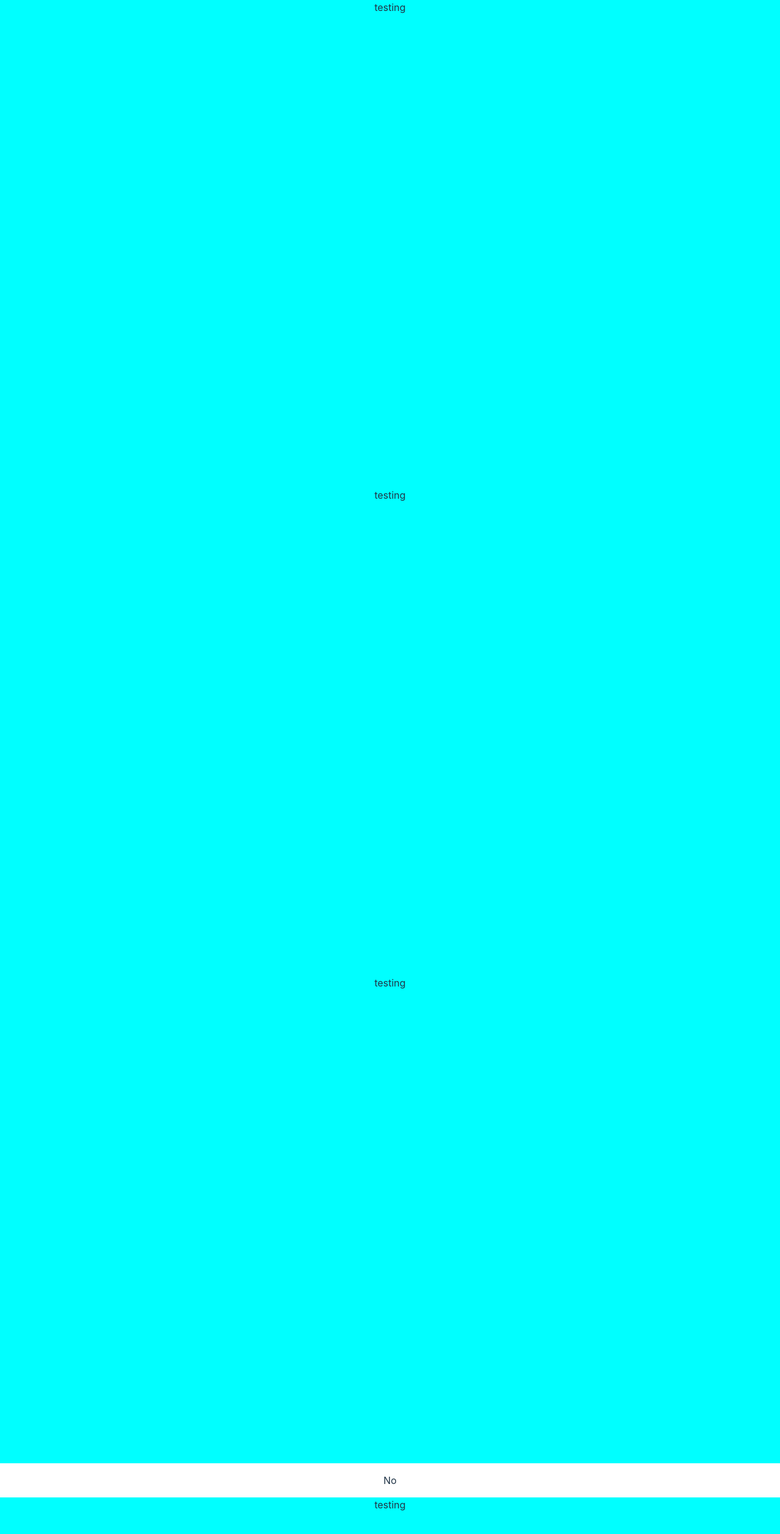
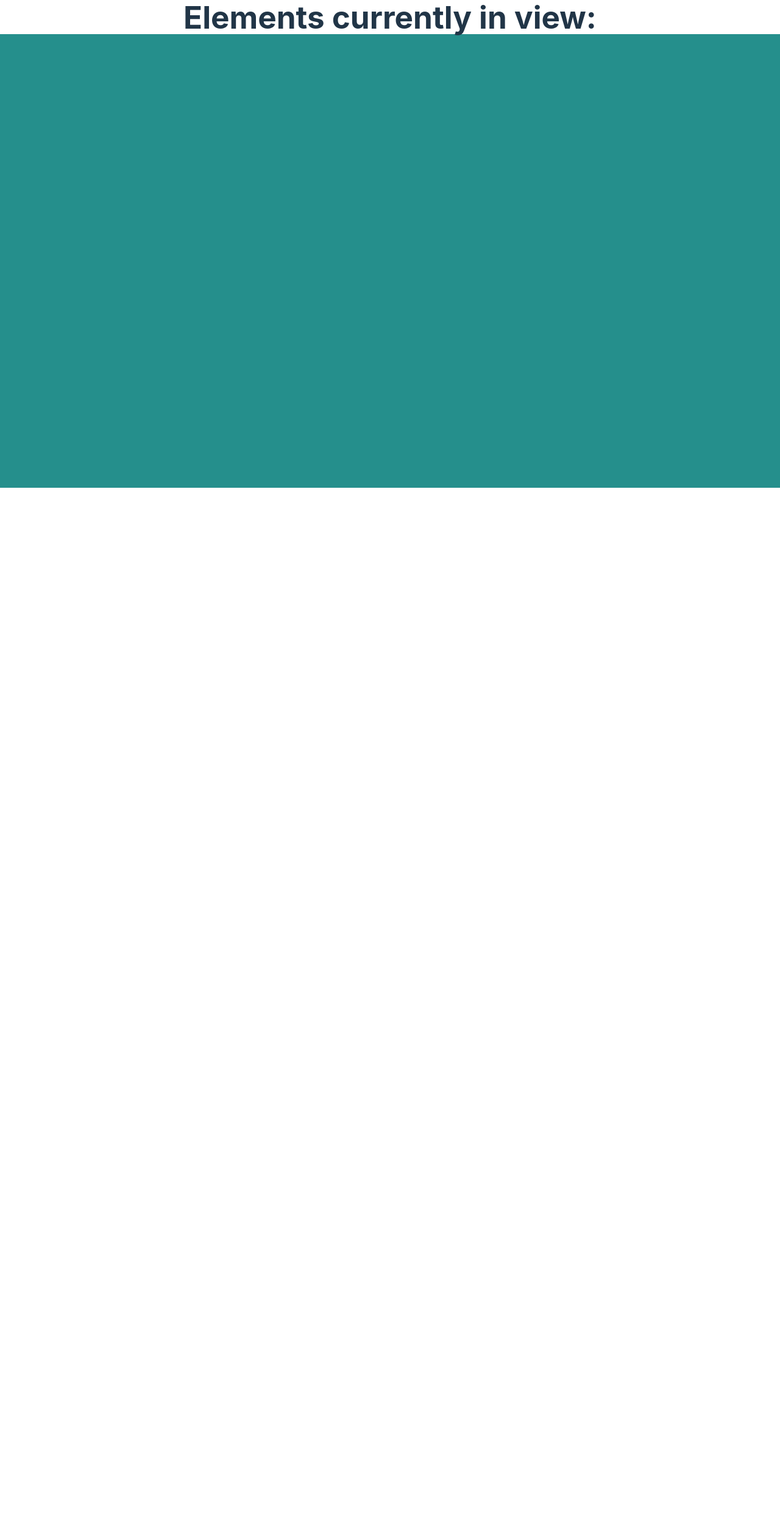
Before and after one commit to ForeSee-HK/foresee-revamp, a React (Vite) app: page / in a window 1280 px wide. Shown: the top 2516 px of the page at 61% size. After the commit the page ends 800 px from the top, so only its background shows below. Built offline with nearby package versions, Linux system fonts and the light colour scheme.

Commit message:
add scroll visible component track

```diff
--- a/src/App.jsx
+++ b/src/App.jsx
@@ -1,37 +1,19 @@
-import React, { Suspense, lazy, useRef, useEffect, useState } from 'react'
+import React, { Suspense, lazy } from 'react'
 import LoadingScreen from './components/LoadingScreen.jsx'
 import './App.css'
-import useElementOnScreen from './components/hooks/useElementOnScreen'
 
-const Home = lazy(() => {
+const Layout = lazy(() => {
   return new Promise (resolve => {
-    setTimeout(() => resolve(import("./components/Home.jsx")), 3000)
+    setTimeout(() => resolve(import("./Layout.jsx")), 3000)
   })
 })
 
+// This App.jsx is only for 1) suspensing the Layout 2) show loading
 const App = () => {
-  const OnChildMount = (componentName) => {
-    console.log(componentName)
-  }
-
-  const [containerRef, isVisible] = useElementOnScreen({
-    root: null,
-    rootMargin: "0px",
-    threshold: 1.0
-  })
-
   return (
     <>
       <Suspense fallback={ <LoadingScreen /> }>
-        <Home onMount={OnChildMount} />
-        <Home onMount={OnChildMount} />
-        <Home onMount={OnChildMount} />
-        <div ref={containerRef}>
-          <p>{isVisible ? "Yes" : "No"}</p>
-        </div>
-        <Home onMount={OnChildMount} />
-        <Home onMount={OnChildMount} />
-        <Home onMount={OnChildMount} />
+        <Layout />
       </Suspense>
     </>
   )
--- /dev/null
+++ b/src/Layout.jsx
@@ -0,0 +1,39 @@
+import React, { useRef } from 'react'
+import useInView from './components/hooks/useInView'
+
+import Example from './components/Example'
+
+const Layout = () => {
+
+    // Example Refs
+    // const exampleRef0 = useRef(null)
+    // const exampleRef1 = useRef(null)
+    // const exampleRef2 = useRef(null)
+    // const exampleRef3 = useRef(null)
+    // const exampleRef4 = useRef(null)
+    // const observedElements = useInView([exampleRef0, exampleRef1, exampleRef2, exampleRef3, exampleRef4])
+
+    const observedElements = useInView([])
+
+    return (
+      <div>
+        <h1 style={{ position: 'sticky', top: 0, background: '#fff', margin: 0, widith: "100%" }}>
+            Elements currently in view:
+            {Object.keys(observedElements).map((key) => {
+              return <span key={key}>{observedElements[key].isInView ? key : ''}</span>;
+            })}
+        </h1>
+
+        {/* Page Content Below */}
+
+        {/* Examples below, uncomment to view the demo */}
+        {/* <Example ref={exampleRef0} id="0" />
+        <Example ref={exampleRef1} id="1" />
+        <Example ref={exampleRef2} id="2" />
+        <Example ref={exampleRef3} id="3" />
+        <Example ref={exampleRef4} id="4" /> */}
+      </div>
+    )
+  }
+
+  export default Layout
--- /dev/null
+++ b/src/components/Example.jsx
@@ -0,0 +1,13 @@
+import { forwardRef } from "react"
+import styles from './Example.module.css'
+
+const Example = forwardRef(function Example(props, ref) {
+  return (
+    <>
+      <div className={styles.example} ref={ref} nav-show={props.id}>
+        example {props.id}
+      </div>
+    </>
+  )
+})
+export default Example
--- /dev/null
+++ b/src/components/Example.module.css
@@ -0,0 +1,6 @@
+.example {
+  height: 500px;
+  width: 100%;
+  background-color: aqua;
+  border:1px solid black;
+}
--- a/src/components/Home.jsx
+++ /dev/null
@@ -1,17 +0,0 @@
-import { useEffect } from 'react'
-import styles from './Home.module.css'
-
-const Home = props => {
-  useEffect(() => {
-    props.onMount("Home")
-  }, [])
-
-  return (
-    <>
-      <div className={styles.home}>
-        testing
-      </div>
-    </>
-  )
-}
-export default Home
--- a/src/components/Home.module.css
+++ /dev/null
@@ -1,8 +0,0 @@
-.home {
-  height: 100%;
-  width: 100%;
-  background-color: aqua;
-  /* background: linear-gradient(180deg, #258F8C 0%, #CBEDD5 100%); */
-  /* mix-blend-mode: normal; */
-  border-color: black;
-}
--- a/src/components/hooks/useElementOnScreen.jsx
+++ /dev/null
@@ -1,24 +0,0 @@
-import { useEffect, useRef, useState } from "react";
-
-export default function useElementOnScreen(options) {
-    const containerRef = useRef(null)
-    const [isVisible, setIsVisible] = useState(false)
-
-    const callbackFunction = (entries) => {
-        const [entry] = entries
-        console.log(entry)
-        setIsVisible(entry.isIntersecting)
-    }
-
-    useEffect(() => {
-        const observer = new IntersectionObserver(callbackFunction, options)
-        if (containerRef.current) observer.observe(containerRef.current)
-
-        return () => {
-            if (containerRef.current) observer.unobserve(containerRef.current)
-        }
-    }, [containerRef, options])
-
-    return [containerRef, isVisible]
-
-}
--- /dev/null
+++ b/src/components/hooks/useInView.jsx
@@ -0,0 +1,43 @@
+import React, { useState, useEffect } from 'react';
+
+export default function useInView(refs) {
+  const [elements, setElements] = useState({});
+
+  useEffect(() => {
+    const observerCallback = (entries) => {
+      entries.forEach((entry) => {
+        const name = entry.target.getAttribute('nav-show');
+        if (!name) {
+          console.warn(
+            'Encountered entry with no name. You should add nav-show to every element passed to the isInView hook.'
+          );
+        } else {
+          if (entry.isIntersecting) {
+            setElements((prev) => ({
+              ...prev,
+              [name]: {
+                isInView: true,
+              },
+            }));
+          } else {
+            setElements((prev) => ({
+              ...prev,
+              [name]: {
+                isInView: false,
+              },
+            }));
+          }
+        }
+      });
+    };
+    const observer = new IntersectionObserver(observerCallback);
+
+    refs.forEach((ref) => {
+      if (ref.current) observer.observe(ref.current);
+    });
+
+    return () => observer.disconnect();
+  }, []);
+
+  return elements;
+}
```
Also changed, not shown: 1 other file (tests, documents, lock files or other folders).
